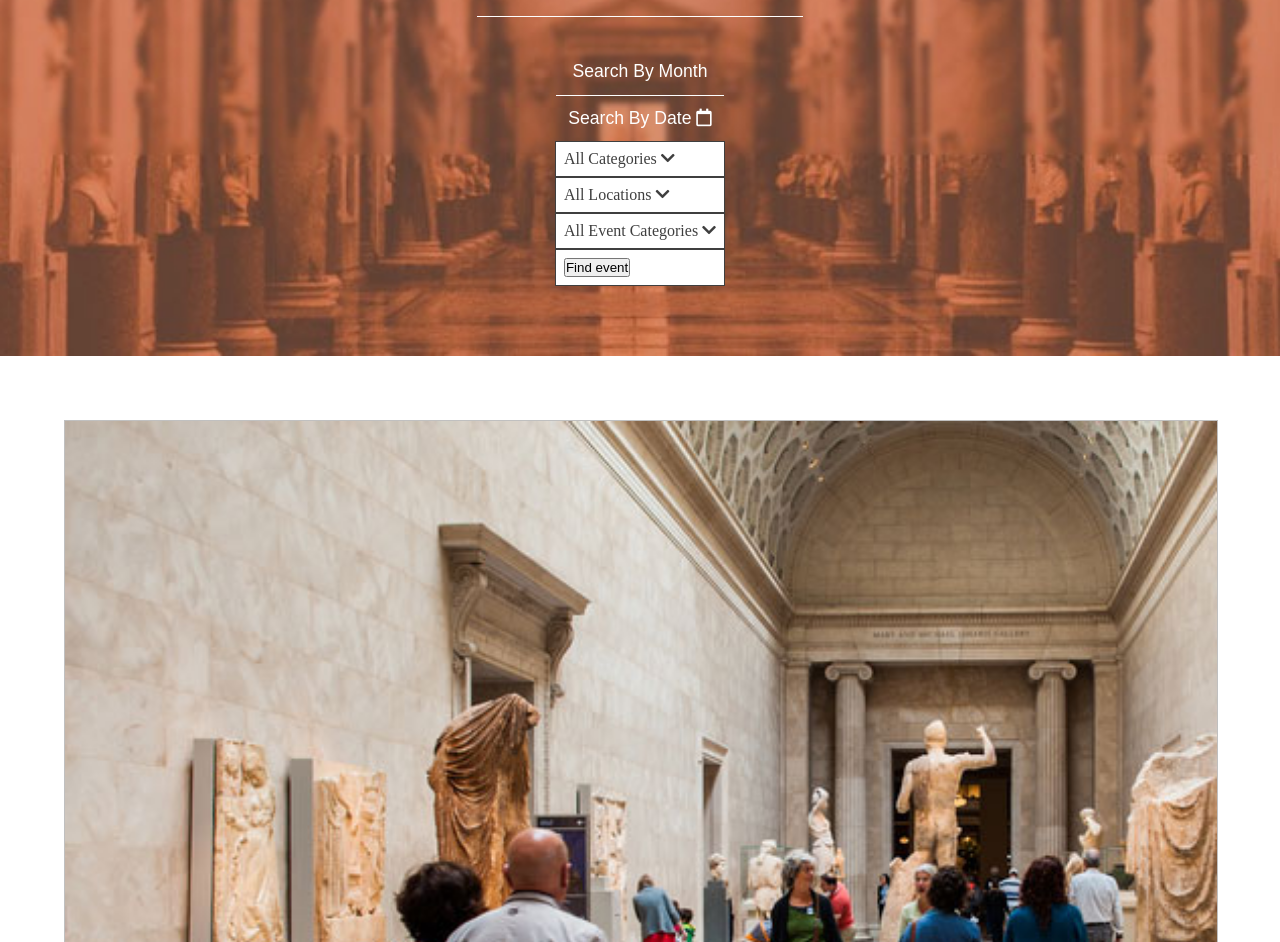
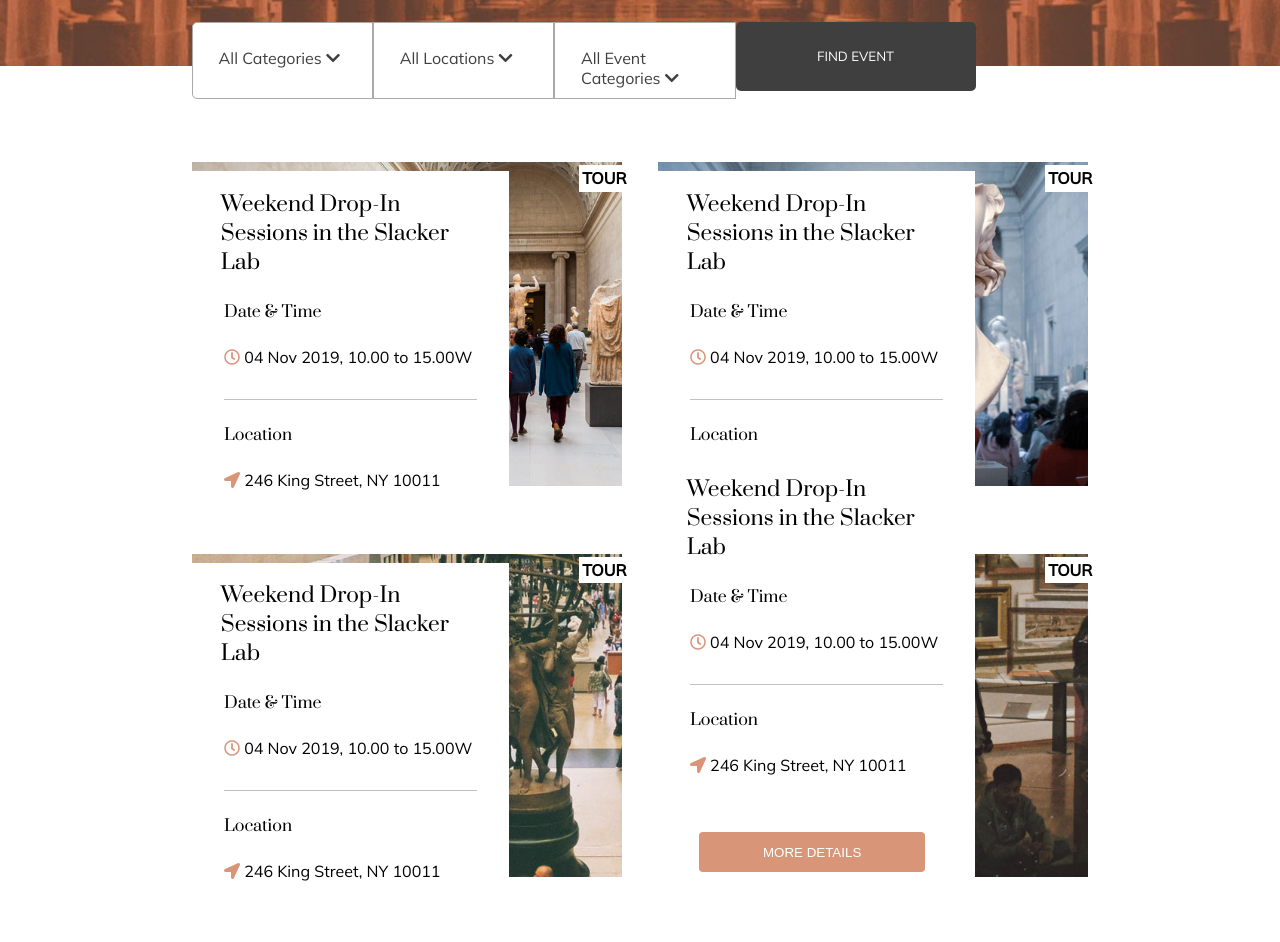
Before and after one commit to Tanya-Amber-L/museum-project, a plain HTML site: page events.html in a window 1280 px wide. Shown: the part 534-1476 px from the top of the page. Drawn offline with Linux system fonts and the light colour scheme.

Commit message:
page events finie

```diff
--- a/events.html
+++ b/events.html
@@ -71,30 +71,30 @@
             <button class="recherche__choix__bouton2" type="button"> Search By Date <i class="far fa-calendar"></i></button>
         </div>
         <ul class="menu-deroulant">
-            <li>All Categories <i class="fas fa-chevron-down menu-deroulant__fleche"></i>
+            <li class="menu-deroulant__option1">All Categories <i class="fas fa-chevron-down menu-deroulant__fleche"></i>
                 <ul class="menu-deroulant__sous">
-                    <li>Egypt</li>
-                    <li>Greece</li>
+                    <li class="menu-deroulant__sous__option">Egypt</li>
+                    <li class="menu-deroulant__sous__option">Greece</li>
                 </ul>
             </li>
-            <li>All Locations <i class="fas fa-chevron-down menu-deroulant__fleche"></i>
+            <li class="menu-deroulant__option2">All Locations <i class="fas fa-chevron-down menu-deroulant__fleche"></i>
                 <ul class="menu-deroulant__sous">
-                    <li>New York</li>
-                    <li>London</li>
-                    <li>Liege</li>
+                    <li class="menu-deroulant__sous__option">New York</li>
+                    <li class="menu-deroulant__sous__option">London</li>
+                    <li class="menu-deroulant__sous__option">Liege</li>
                 </ul>
             </li>
-            <li>All Event Categories <i class="fas fa-chevron-down menu-deroulant__fleche"></i>
+            <li class="menu-deroulant__option3">All Event Categories <i class="fas fa-chevron-down menu-deroulant__fleche"></i>
                 <ul class="menu-deroulant__sous">
-                    <li>Exhibitions</li>
-                    <li>Etc</li>
+                    <li class="menu-deroulant__sous__option">Exhibitions</li>
+                    <li class="menu-deroulant__sous__option">Etc</li>
                 </ul>
             </li>
             <li>
-                <button type="submit"> Find event </button>
+                <button type=submit class="menu-deroulant__bouton"> FIND EVENT </button>
             </li>
         </ul>
-
+        <!-- <button type=submit class="menu-deroulant__bouton"> FIND EVENT </button> -->
     </section>
 
     <!-- fin section recherche -->
@@ -103,79 +103,94 @@
 
     <section class="event-info">
 
-        <div>
+        <div class="event-info__div">
             <img src="images/event-4-1.jpg" alt="event-info__photo" width="100%">
             <h2>TOUR</h2>
+            <div class="event-info__box">
                 <h3>Weekend Drop-In Sessions in the Slacker Lab</h3>
-            <p class="event-info__date">Date & Time </p>
-            <p class="event-info__date-details"><i class="far fa-clock event-info__icon"></i> 04 Nov 2019, 10.00 to 15.00W</p>
-            <p class="event-info__location">Location </p>
-            <p class="event-info__location-details"><i class="fas fa-location-arrow event-info__icon"></i> 246 King Street, NY 10011</p>
-            <button class="event-info__button1"> MORE DETAILS </button>
+                <p class="event-info__box__date">Date & Time </p>
+                <p class="event-info__box__date-details"><i class="far fa-clock event-info__icon"></i> 04 Nov 2019, 10.00 to 15.00W</p>
+                <p class="event-info__box__location">Location </p>
+                <p class="event-info__box__location-details"><i class="fas fa-location-arrow event-info__icon"></i> 246 King Street, NY 10011</p>
+                <button class="event-info__box__button"> MORE DETAILS </button>
+            </div>
         </div>
 
-        <div>
+        <div class="event-info__div">
             <img src="images/event-4-2.jpg" alt="event-info__photo" width="100%">
             <h2>TOUR</h2>
+            <div class="event-info__box">
                 <h3>Weekend Drop-In Sessions in the Slacker Lab</h3>
-            <p class="event-info__date">Date & Time </p>
-            <p class="event-info__date-details"><i class="far fa-clock event-info__icon"></i> 04 Nov 2019, 10.00 to 15.00W</p>
-            <p class="event-info__location">Location </p>
-            <p class="event-info__location-details"><i class="fas fa-location-arrow event-info__icon"></i> 246 King Street, NY 10011</p>
-            <button class="event-info__button2"> MORE DETAILS </button>
+                <p class="event-info__box__date">Date & Time </p>
+                <p class="event-info__box__date-details"><i class="far fa-clock event-info__icon"></i> 04 Nov 2019, 10.00 to 15.00W</p>
+                <p class="event-info__box__location">Location </p>
+                <p class="event-info__box__location-details"><i class="fas fa-location-arrow event-info__icon"></i> 246 King Street, NY 10011</p>
+                <button class="event-info__box__button"> MORE DETAILS </button>
+            </div>
         </div>
 
-        <div>
+        <div class="event-info__div">
             <img src="images/event-4-3.jpg" alt="event-info__photo" width="100%">
             <h2>TOUR</h2>
+            <div class="event-info__box">
                 <h3>Weekend Drop-In Sessions in the Slacker Lab</h3>
-            <p class="event-info__date">Date & Time </p>
-            <p class="event-info__date-details"><i class="far fa-clock event-info__icon"></i> 04 Nov 2019, 10.00 to 15.00W</p>
-            <p class="event-info__location">Location </p>
-            <p class="event-info__location-details"><i class="fas fa-location-arrow event-info__icon"></i> 246 King Street, NY 10011</p>
-            <button class="event-info__button3"> MORE DETAILS </button>
+                <p class="event-info__box__date">Date & Time </p>
+                <p class="event-info__box__date-details"><i class="far fa-clock event-info__icon"></i> 04 Nov 2019, 10.00 to 15.00W</p>
+                <p class="event-info__box__location">Location </p>
+                <p class="event-info__box__location-details"><i class="fas fa-location-arrow event-info__icon"></i> 246 King Street, NY 10011</p>
+                <button class="event-info__box__button"> MORE DETAILS </button>
+            </div>
         </div>
 
-        <div>
+        <div class="event-info__div">
             <img src="images/event-4-4.jpg" alt="event-info__photo" width="100%">
             <h2>TOUR</h2>
+            <div class="event-info__box event-info__box--with-button">
                 <h3>Weekend Drop-In Sessions in the Slacker Lab</h3>
-            <p class="event-info__date">Date & Time </p>
-            <p class="event-info__date-details"><i class="far fa-clock event-info__icon"></i> 04 Nov 2019, 10.00 to 15.00W</p>
-            <p class="event-info__location">Location </p>
-            <p class="event-info__location-details"><i class="fas fa-location-arrow event-info__icon"></i> 246 King Street, NY 10011</p>
-            <button class="event-info__button4"> MORE DETAILS </button>
+                <p class="event-info__box__date">Date & Time </p>
+                <p class="event-info__box__date-details"><i class="far fa-clock event-info__icon"></i> 04 Nov 2019, 10.00 to 15.00W</p>
+                <p class="event-info__box__location">Location </p>
+                <p class="event-info__box__location-details"><i class="fas fa-location-arrow event-info__icon"></i> 246 King Street, NY 10011</p>
+                <button class="event-info__box__button--visible"> MORE DETAILS </button>
+            </div>
         </div>
 
-        <div>
+        <div class="event-info__div">
             <img src="images/event-4-5.jpg" alt="event-info__photo" width="100%">
             <h2>TOUR</h2>
+            <div class="event-info__box">
                 <h3>Weekend Drop-In Sessions in the Slacker Lab</h3>
-            <p class="event-info__date">Date & Time </p>
-            <p class="event-info__date-details"><i class="far fa-clock event-info__icon"></i> 04 Nov 2019, 10.00 to 15.00W</p>
-            <p class="event-info__location">Location </p>
-            <p class="event-info__location-details"><i class="fas fa-location-arrow event-info__icon"></i> 246 King Street, NY 10011</p>
-            <button class="event-info__button5"> MORE DETAILS </button>
+                <p class="event-info__box__date">Date & Time </p>
+                <p class="event-info__box__date-details"><i class="far fa-clock event-info__icon"></i> 04 Nov 2019, 10.00 to 15.00W</p>
+                <p class="event-info__box__location">Location </p>
+                <p class="event-info__box__location-details"><i class="fas fa-location-arrow event-info__icon"></i> 246 King Street, NY 10011</p>
+                <button class="event-info__box__button"> MORE DETAILS </button>
+            </div>
         </div>
 
-        <div>
+        <div class="event-info__div">
             <img src="images/event-4-6.jpg" alt="event-info__photo" width="100%">
             <h2>TOUR</h2>
+            <div class="event-info__box">
                 <h3>Weekend Drop-In Sessions in the Slacker Lab</h3>
-            <p class="event-info__date">Date & Time </p>
-            <p class="event-info__date-details"><i class="far fa-clock event-info__icon"></i> 04 Nov 2019, 10.00 to 15.00W</p>
-            <p class="event-info__location">Location </p>
-            <p class="event-info__location-details"><i class="fas fa-location-arrow event-info__icon"></i> 246 King Street, NY 10011</p>
-            <button class="event-info__button6"> MORE DETAILS </button>
+                <p class="event-info__box__date">Date & Time </p>
+                <p class="event-info__box__date-details"><i class="far fa-clock event-info__icon"></i> 04 Nov 2019, 10.00 to 15.00W</p>
+                <p class="event-info__box__location">Location </p>
+                <p class="event-info__box__location-details"><i class="fas fa-location-arrow event-info__icon"></i> 246 King Street, NY 10011</p>
+                <button class="event-info__box__button"> MORE DETAILS </button>
+            </div>
         </div>
 
+    </section>
+
+    <section class="boutons">
         <button>Prev</button>
         <button>1</button>
         <button>2</button>
         <button>Next</button>
+    </section>
 
 
-    </section>
 
     <!-- fin section évènements -->
 
--- a/style-events.css
+++ b/style-events.css
@@ -10,7 +10,7 @@
 
 .navbar{
     background-color: rgba(48,46,47,1);
-    height: 250px;
+    height: 200px;
     width: 100%;
     display: grid;
     grid-template-columns: 60% 40%;
@@ -26,20 +26,20 @@
     margin-right: 25px;
     font-size: 1em;
     border-bottom: 1px solid grey;
-    padding-top: 25px;
+    padding-top: 15px;
 
 }
 
 .navbar__plan{
+    min-height: 40px;
     color: rgba(156, 150, 152,1);
     text-align: center;
     grid-row: 2/3;
     grid-column: 1/3;
-    margin: auto;
+    margin-top: 15px;
     margin-left: 15px;
     margin-right: 15px;
     font-size: 1em;
-    padding-bottom: 15px;
     border-bottom: 1px solid grey;
 }
 
@@ -87,8 +87,8 @@
 
 .navbar__burger-menu-desk{
     display: none;
+
 }
-
 
 /* RECHERCHE */
 
@@ -98,7 +98,7 @@
     background-image: url(images/inner-banner-bg-1-1.jpg);
     background-position: center;
     background-size: cover;
-    height: 40em;
+    height: 47em;
 
     display: flex;
     flex-direction: column;
@@ -144,69 +144,106 @@ h1 {
 
 /* style menu déroulant */
 
+.menu-deroulant {
+    margin-top: 2.5em;
+}
+
 .menu-deroulant, .menu-deroulant__sous{
     list-style-type: none;
 }
 
-.menu-deroulant li {
-    padding: 0.5em;
-    color: #3f3f3f;
-    background-color: white;
-    border: 0.01em solid #3f3f3f;
-}
-
+/* cacher les options des premiers li */
 .menu-deroulant__sous {
     display: none;
 }
 
+.menu-deroulant__option1, .menu-deroulant__option2
+, .menu-deroulant__option3 {
+    background-color: white;
+    font-family: "Mulish", sans-serif;
+    padding: 1.6em;
+    width: 18em;
+    color: #3f3f3f;
+    border: 0.1em solid #aaaaaa;
+}
+
+
+.menu-deroulant__option1 {
+    border-radius: 5px 5px 0px 0px;
+}
+
+.menu-deroulant__sous__option {
+   padding: 0.7em;
+
+}
+
+.menu-deroulant__bouton {
+    font-family: "Mulish", sans-serif;
+    border: none;
+}
+
+.menu-deroulant__bouton{
+    padding: 1.6em;
+    width: 23.3em;
+    display: block;
+    background-color: #3f3f3f;
+    color: white;
+}
+
+/* focus pour menu deroulant */
 .menu-deroulant li:hover .menu-deroulant__sous {
     display: block;
 }
-/* IL ME RESTE A MODIFIER LE MENU DEROULANT MAIS FLEMME MAINTENANT */
+
+.menu-deroulant__sous__option:hover {
+    background-color: rgb(196, 193, 193);
+}
+
+.menu-deroulant__bouton:focus {
+    background-color: #585555;
+}
+
 
 /* BLOCK-EVENT */
 
 .event-info {
     margin: 5%;
-    height: 250em;
 }
 
-.event-info h2, .event-info__date-details, .event-info__location-details {
+.event-info__div h2, .event-info__box__date-details, .event-info__box__location-details {
     font-family: "Mulish", sans-serif;
 }
 
-.event-info h3, .event-info__date, .event-info__location {
+.event-info__box h3, .event-info__box__date, .event-info__box__location {
     font-family: "Prata", serif;
 }
 
-.event-info div {
-    height: 45em;
+.event-info__div {
     width: 100%;
     border: 1px solid rgb(192, 192, 192);
     margin: 2em 0em;
+    position: relative;
 }
 
 
-.event-info h2 {
+.event-info__div h2 {
     font-size: 1em;
     display: block;
     background-color: white;
     width: max-content;
     padding: 0.2em;
-    position: relative;
-    bottom: 16em;
-    left: 18em;
+    position: absolute;
+    left: 85%;
+    top: 1%;
 }
 
-/* TROUVER UNE AUTRE SOLUTION QUE CA: MARCHE PAS EN RESPONSIVE */
-
-.event-info h3 {
+.event-info__box h3 {
     margin: 1em 2em;
     font-size: 1.3em;
     font-weight: 100;
 }
 
-.event-info p{
+.event-info__box p {
     margin: 1em 2.5em;
 }
 
@@ -214,12 +251,12 @@ h1 {
     color: #D99578;
 }
 
-.event-info__date-details {
+.event-info__box__date-details {
     padding-bottom: 2em;
     border-bottom: 0.01em solid rgb(192, 192, 192);
 }
 
-.event-info button {
+.event-info__box button {
     margin: 2.5em;
     height: 3em;
     width: 75%;
@@ -229,9 +266,42 @@ h1 {
     border-radius: 4px;
 }
 
-.event-info button:hover {
+/* focus de sur les boutons */
+.event-info__box button:focus {
     background-color: #db815b;
 }
+
+
+/* BOUTONS */
+
+.boutons {
+    margin: 5%;
+    display: flex;
+    justify-content: center;
+}
+
+.boutons button {
+    font-family: "Prata", serif;
+    font-size: 1.3em;
+    height: 2em;
+    margin: 0.3em;
+    display: flex;
+    justify-content: center;
+    align-items: center;
+}
+
+/*focus sur les boutons */
+
+.boutons button:focus {
+    height: 2em;
+    padding: 0.8em;
+    color: white;
+    background-color: #D99578;
+    border: none;
+    border-radius: 4px;
+
+}
+
 
 /* FOOTER */
 
@@ -282,7 +352,6 @@ footer {
 /* hover on the button */
 
 .footer__mailinput__button:hover {
-
     background-color: rgb(211, 211, 211);
 }
 
@@ -309,3 +378,191 @@ footer {
     text-decoration: none;
     color: #d99578;
 }
+
+
+
+/* MEDIA QUERIEEES */
+
+
+/* pour tablette */
+@media screen and (min-width:768px) and (max-width:1280px) {
+
+    /* section recherche */
+
+    .recherche {
+        height: 25em;
+    }
+
+    h1 {
+        padding: 1em 5em;
+        margin-top: 2.5em;
+    }
+
+    .event-info__div h2 {
+        left: 85%;
+    }
+
+    .recherche__choix {
+        flex-direction: row;
+    }
+
+    .recherche__choix button {
+        padding: 0.5em 2em;
+    }
+
+    .recherche__choix__bouton1 {
+        border-bottom: 0px;
+        border-right: 0.01em solid white;
+    }
+
+    .menu-deroulant {
+        display: flex;
+        margin-top: 6em;
+    }
+
+    .menu-deroulant li {
+        width: 8em;
+        height: 1.5em;
+    }
+
+    .menu-deroulant__option1 {
+        border-radius: 5px 0px 0px 5px;
+    }
+
+    .menu-deroulant__bouton {
+        width: 10em;
+        padding: 2em;
+        border-radius: 5px;
+    }
+
+
+    /* block event */
+
+    .event-info {
+        display: flex;
+        flex-wrap: wrap;
+        justify-content: space-between;
+    }
+
+    .event-info__div {
+        width: 49%;
+    }
+
+}
+
+/* Pour laptop */
+
+@media screen and (min-width:1280px) {
+    /* section recherche */
+
+    .recherche {
+        height: 25em;
+    }
+
+    h1 {
+        padding: 1em 5em;
+        margin-top: 2.5em;
+    }
+
+    .recherche__choix {
+        flex-direction: row;
+    }
+
+    .recherche__choix button {
+        padding: 0.5em 2em;
+    }
+
+    .recherche__choix__bouton1 {
+        border-bottom: 0px;
+        border-right: 0.01em solid white;
+    }
+
+    .menu-deroulant {
+        display: flex;
+        margin-top: 6em;
+        width: 70%;
+    }
+
+    .menu-deroulant li {
+        height: 1.5em;
+    }
+
+    .menu-deroulant__option1 {
+        border-radius: 5px 0px 0px 5px;
+    }
+
+    .menu-deroulant__bouton {
+        width: 18em;
+        padding: 2em;
+        border-radius: 5px;
+    }
+
+    .menu-deroulant__bouton:hover {
+        background-color: #585555;
+    }
+
+
+    /* block event */
+
+    .event-info {
+        margin: 5% 15% 0% 15%;
+        display: flex;
+        flex-wrap: wrap;
+        justify-content: space-between;
+    }
+
+    .event-info__div {
+        width: 48%;
+        border: 0px;
+    }
+
+    .event-info__div h2 {
+        left: 90%;
+    }
+
+    .event-info__box button:hover {
+        background-color: #db815b;
+    }
+
+    .event-info__box__button {
+        display: none;
+    }
+
+    .event-info__box {
+        width: 70%;
+        position: absolute;
+        bottom: -2em;
+        background-color: white;
+        padding: 0.5em;
+    }
+
+    .event-info__box h3 {
+        margin: 0.5em 1em;
+    }
+
+    .event-info__box p {
+        margin: 1.5em;
+    }
+
+
+
+    .event-info__box__button--visible {
+        margin: 0.5em 1.5em;
+    }
+
+
+    /* boutons */
+
+    .boutons {
+        margin-top: 0%;
+    }
+
+    .boutons button:hover {
+        height: 2em;
+        padding: 0.8em;
+        color: white;
+        background-color: #D99578;
+        border: none;
+        border-radius: 4px;
+    }
+}
```
Lines whose indentation alone changed are shown as unchanged.
